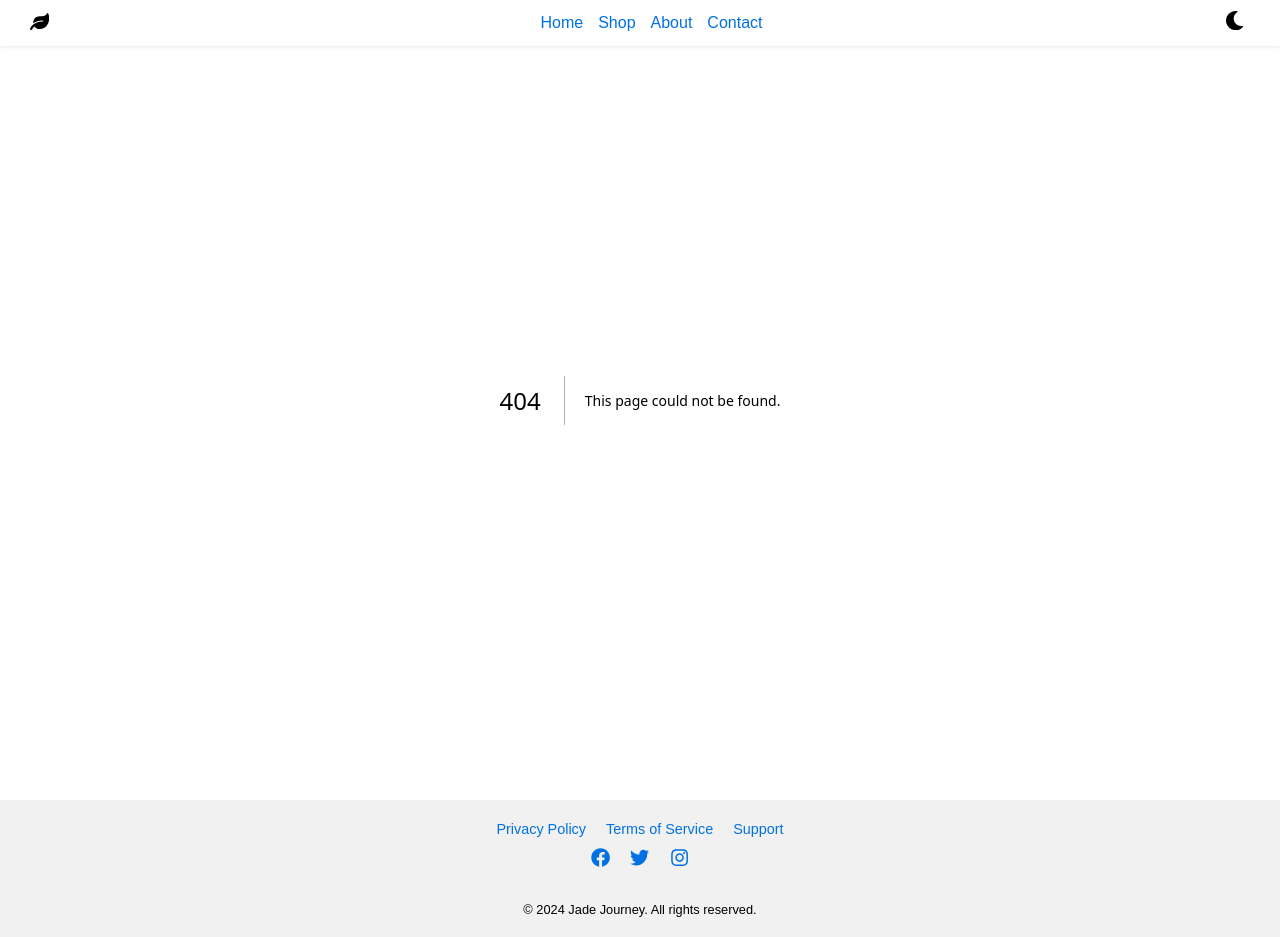
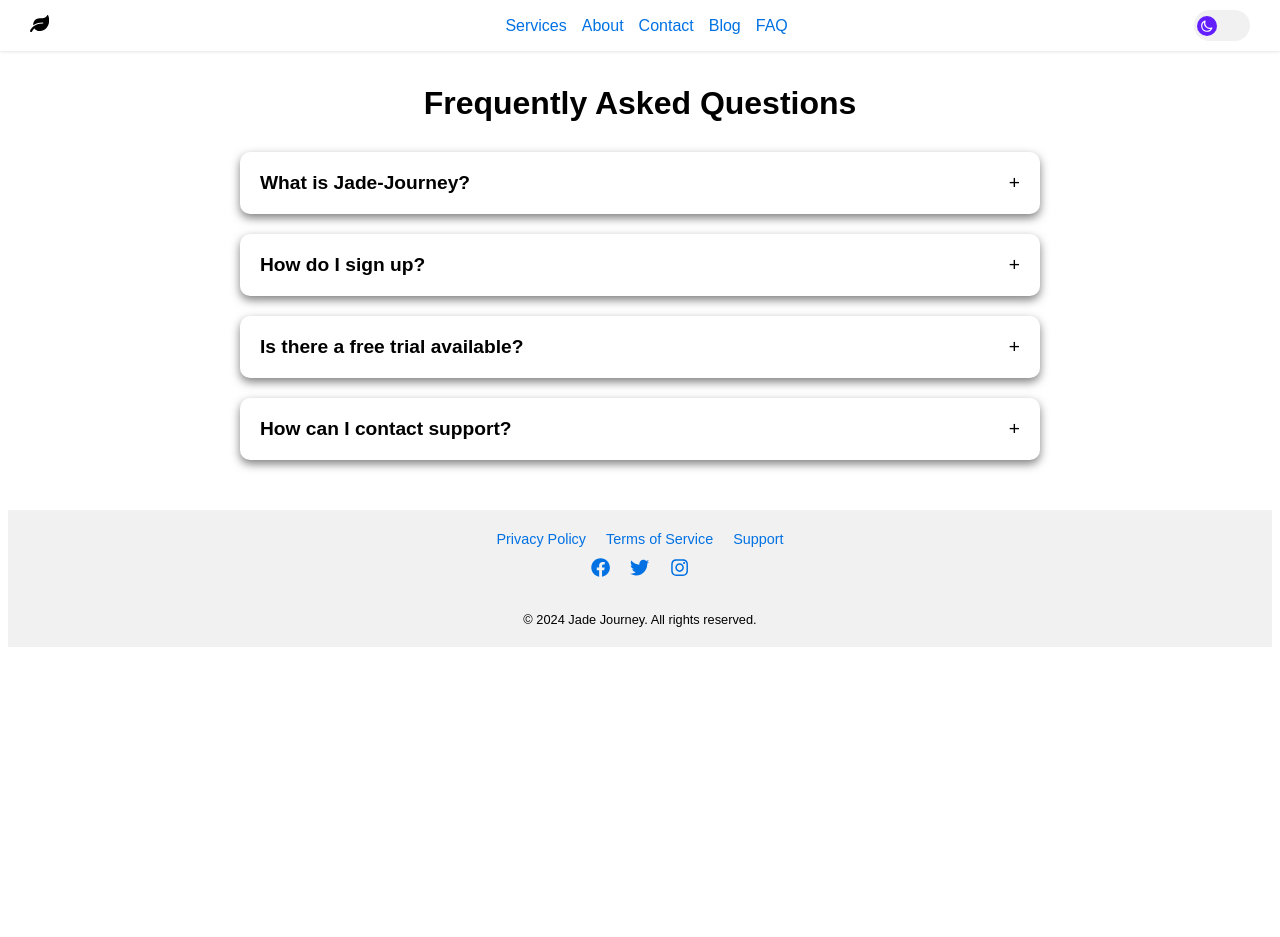
Before and after one commit to vukkt/jade-journey, a Next.js app: page /faq in a window 1280 px wide. Before the commit this address had no page. After the commit the page ends 800 px from the top, so only its background shows below. Built offline with nearby package versions, Linux system fonts and the light colour scheme.

Commit message:
Removed icon for color theme changing and added toggle, cleaned up header and added FAQ page

```diff
--- /dev/null
+++ b/src/app/faq/Faq.js
@@ -0,0 +1,33 @@
+import { useState } from 'react';
+import styles from './Faq.module.css';
+
+const FaqItem = ({ question, answer }) => {
+  const [isOpen, setIsOpen] = useState(false);
+
+  const toggleOpen = () => setIsOpen(!isOpen);
+
+  return (
+    <div className={styles.faqItem}>
+      <button className={styles.question} onClick={toggleOpen}>
+        {question}
+        <span className={styles.icon}>{isOpen ? '−' : '+'}</span>
+      </button>
+      {isOpen && <p className={styles.answer}>{answer}</p>}
+    </div>
+  );
+};
+
+const Faq = ({ faqs }) => {
+  return (
+    <section className={styles.faqSection}>
+      <h2 className={styles.sectionHeading}>Frequently Asked Questions</h2>
+      <div className={styles.faqList}>
+        {faqs.map((faq, index) => (
+          <FaqItem key={index} question={faq.question} answer={faq.answer} />
+        ))}
+      </div>
+    </section>
+  );
+};
+
+export default Faq;
--- /dev/null
+++ b/src/app/faq/Faq.module.css
@@ -0,0 +1,57 @@
+/* src/components/Faq.module.css */
+.faqSection {
+  padding: 50px 20px;
+  max-width: 800px;
+  margin: 0 auto;
+  background-color: var(--background-color);
+  color: var(--text-color);
+  transition: background-color 0.3s;
+}
+
+.sectionHeading {
+  font-size: 2rem;
+  margin-bottom: 30px;
+  text-align: center;
+  color: var(--text-color);
+}
+
+.faqList {
+  display: flex;
+  flex-direction: column;
+  gap: 20px;
+}
+
+.faqItem {
+  background-color: var(--card-background);
+  padding: 20px;
+  border-radius: 10px;
+  box-shadow: 0 4px 10px rgba(0, 0, 0, 0.5);
+}
+
+.question {
+  width: 100%;
+  background: none;
+  border: none;
+  text-align: left;
+  font-size: 1.2rem;
+  font-weight: bold;
+  color: var(--text-color);
+  display: flex;
+  justify-content: space-between;
+  cursor: pointer;
+  padding: 0;
+  margin: 0;
+}
+
+.answer {
+  margin-top: 10px;
+  font-size: 1rem;
+  line-height: 1.5;
+  opacity: 0.8;
+}
+
+.icon {
+  margin-left: 10px;
+  font-weight: normal;
+  font-size: 1.2rem;
+}
--- /dev/null
+++ b/src/app/faq/page.js
@@ -0,0 +1,43 @@
+'use client';
+import Head from 'next/head';
+import Faq from './Faq'; // Adjust the path if needed
+
+export default function FaqPage() {
+  const faqData = [
+    {
+      question: 'What is Jade-Journey?',
+      answer:
+        'Jade-Journey is our platform designed to help you discover and explore new sustainable travel experiences.',
+    },
+    {
+      question: 'How do I sign up?',
+      answer:
+        'Simply click the "Get Started" button on our homepage and follow the instructions to create an account.',
+    },
+    {
+      question: 'Is there a free trial available?',
+      answer:
+        'Yes, we offer a 14-day free trial with no credit card required. Upgrade anytime after the trial ends.',
+    },
+    {
+      question: 'How can I contact support?',
+      answer:
+        'Visit our Contact page or use the live chat feature in the bottom-right corner for immediate assistance.',
+    },
+  ];
+
+  return (
+    <>
+      <Head>
+        <title>FAQ - Jade Journey</title>
+        <meta
+          name="description"
+          content="Frequently Asked Questions about Jade-Journey, your platform for sustainable travel experiences."
+        />
+      </Head>
+      <main>
+        <Faq faqs={faqData} />
+      </main>
+    </>
+  );
+}
--- a/src/app/globals.css
+++ b/src/app/globals.css
@@ -5,10 +5,10 @@
   --text-color: #000;
   --link-color: #0071e3;
   --footer-background: #f1f1f1;
-  --card-background-color: #ffffff;
+  --card-background-color: #f1f1f1;
   --button-bg-color: #5c6ac4;
   --button-text-color: #ffffff;
-  --button-hover-bg-color: #4959a8;
+  --button-hover-bg-color: #621eff;
   --button-border-color: #1e90ff; /* Outline color in dark mode */
   --oauth-hover-background: #e2e2e2; /* Light hover in light mode */
 }
@@ -20,9 +20,9 @@
   --link-color: #1e90ff;
   --footer-background: #1f1f1f;
   --card-background-color: #1e1e1e;
-  --button-bg-color: #3b488f; /* A darker base color for dark mode */
+  --button-bg-color: #1e90ff; /* A darker base color for dark mode */
   --button-text-color: #ffffff;
-  --button-hover-bg-color: #6b79c8; /* Noticeably lighter hover color */
+  --button-hover-bg-color: #ffec1e; /* Noticeably lighter hover color */
   --button-border-color: #1e90ff; /* Outline color in dark mode */
   --oauth-hover-background: #3a3a3a; /* Lighter hover in dark mode */
 }
--- a/src/components/Header.js
+++ b/src/components/Header.js
@@ -1,13 +1,12 @@
 'use client';
 
-import { FaMoon, FaSun, FaLeaf } from 'react-icons/fa';
+import { FaLeaf } from 'react-icons/fa';
 import Link from 'next/link';
-import { useTheme } from 'next-themes';
 import { useEffect, useState } from 'react';
 import styles from './Header.module.css';
+import ThemeToggle from '../components/ThemeToggle'; // Adjust this path if needed
 
 function Header() {
-  const { theme, setTheme } = useTheme();
   const [mounted, setMounted] = useState(false);
   const [isScrolled, setIsScrolled] = useState(false);
 
@@ -15,11 +14,7 @@ function Header() {
     setMounted(true);
 
     const handleScroll = () => {
-      if (window.scrollY > 50) {
-        setIsScrolled(true);
-      } else {
-        setIsScrolled(false);
-      }
+      setIsScrolled(window.scrollY > 50);
     };
 
     window.addEventListener('scroll', handleScroll);
@@ -38,13 +33,8 @@ function Header() {
       <nav>
         <ul className={styles.navList}>
           <li>
-            <Link href="/" className={styles.navLink}>
-              Home
-            </Link>
-          </li>
-          <li>
-            <Link href="/shop" className={styles.navLink}>
-              Shop
+            <Link href="/services" className={styles.navLink}>
+              Services
             </Link>
           </li>
           <li>
@@ -57,16 +47,22 @@ function Header() {
               Contact
             </Link>
           </li>
+
+          <li>
+            <Link href="/blog" className={styles.navLink}>
+              Blog
+            </Link>
+          </li>
+          <li>
+            <Link href="/faq" className={styles.navLink}>
+              FAQ
+            </Link>
+          </li>
         </ul>
       </nav>
-      <button
-        type="button"
-        className={styles.themeToggle}
-        onClick={() => setTheme(theme === 'dark' ? 'light' : 'dark')}
-        aria-label="Toggle Dark Mode"
-      >
-        {theme === 'dark' ? <FaSun /> : <FaMoon />}
-      </button>
+
+      {/* Use the ThemeToggle component here */}
+      <ThemeToggle />
     </header>
   );
 }
--- /dev/null
+++ b/src/components/ThemeToggle.js
@@ -0,0 +1,40 @@
+'use client';
+
+import { useTheme } from 'next-themes';
+import { useEffect, useState } from 'react';
+import styles from './ThemeToggle.module.css';
+import { HiOutlineSun, HiOutlineMoon } from 'react-icons/hi'; // Cleaner icons
+
+export default function ThemeToggle() {
+  const { theme, setTheme } = useTheme();
+  const [mounted, setMounted] = useState(false);
+
+  useEffect(() => {
+    setMounted(true);
+  }, []);
+
+  if (!mounted) return null;
+
+  const isDark = theme === 'dark';
+
+  const toggleTheme = () => {
+    setTheme(isDark ? 'light' : 'dark');
+  };
+
+  return (
+    <div
+      className={styles.toggleWrapper}
+      onClick={toggleTheme}
+      role="button"
+      aria-label="Toggle Dark Mode"
+    >
+      <div className={`${styles.toggle} ${isDark ? styles.toggleDark : ''}`}>
+        {isDark ? (
+          <HiOutlineSun size={14} color="#000" />
+        ) : (
+          <HiOutlineMoon size={14} color="#fff" />
+        )}
+      </div>
+    </div>
+  );
+}
--- /dev/null
+++ b/src/components/ThemeToggle.module.css
@@ -0,0 +1,34 @@
+.toggleWrapper {
+  width: 50px;
+  height: 25px;
+  background: var(--card-background-color);
+  border-radius: 25px;
+  cursor: pointer;
+  position: relative;
+  transition: background-color 0.3s;
+  display: inline-flex;
+  align-items: center;
+  justify-content: flex-start;
+  padding: 3px;
+}
+
+.toggleDark {
+  transform: translateX(25px);
+  /* When dark mode, use hover color or another shade if desired */
+  background: var(--button-hover-bg-color);
+}
+
+.toggle {
+  width: 20px;
+  height: 20px;
+  background: var(--button-hover-bg-color);
+  border-radius: 50%;
+  transition:
+    transform 0.3s,
+    background-color 0.3s;
+
+  /* Add these lines to center the icon inside the knob */
+  display: flex;
+  align-items: center;
+  justify-content: center;
+}
```
Also changed, not shown: src/app/page.js (+10 -0 lines), src/app/page.module.css (+27 -0 lines).
